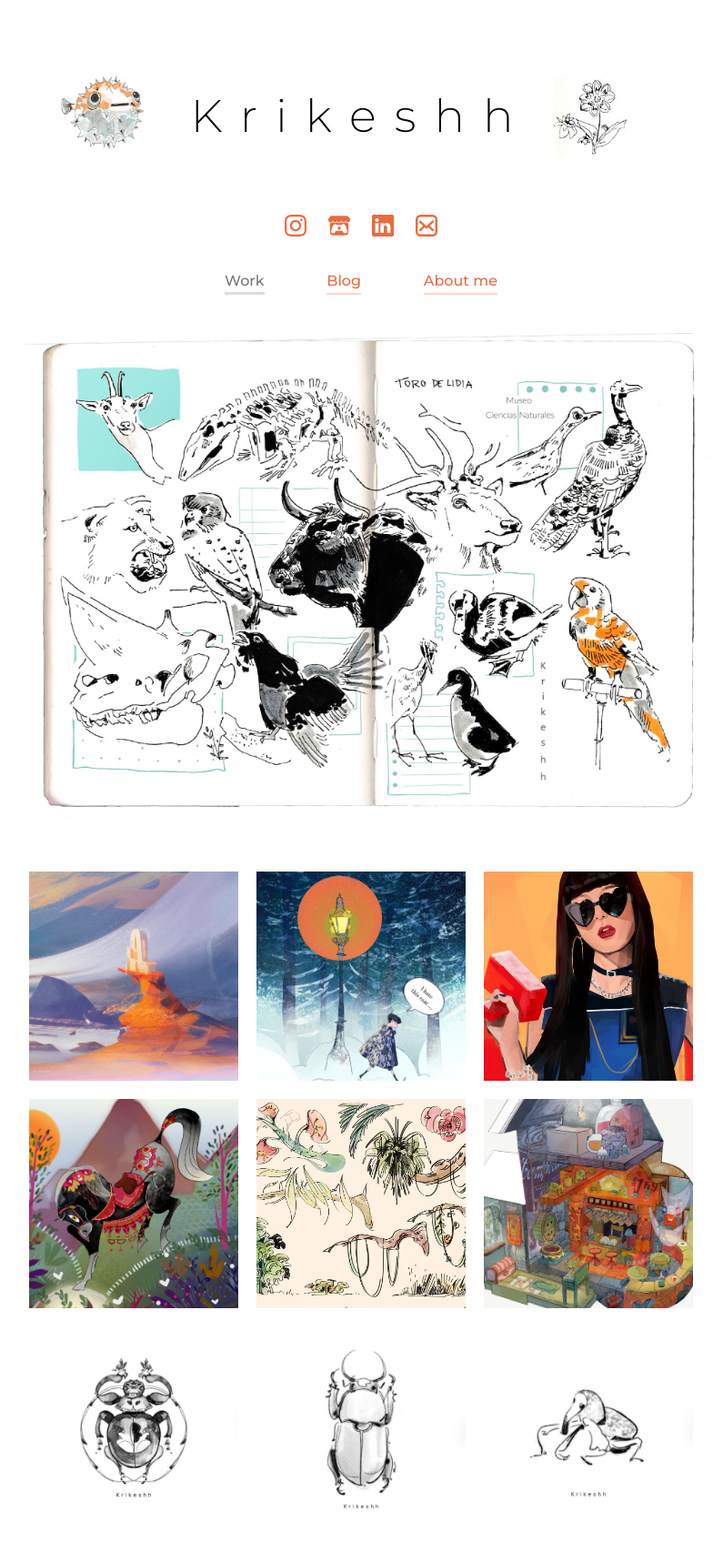
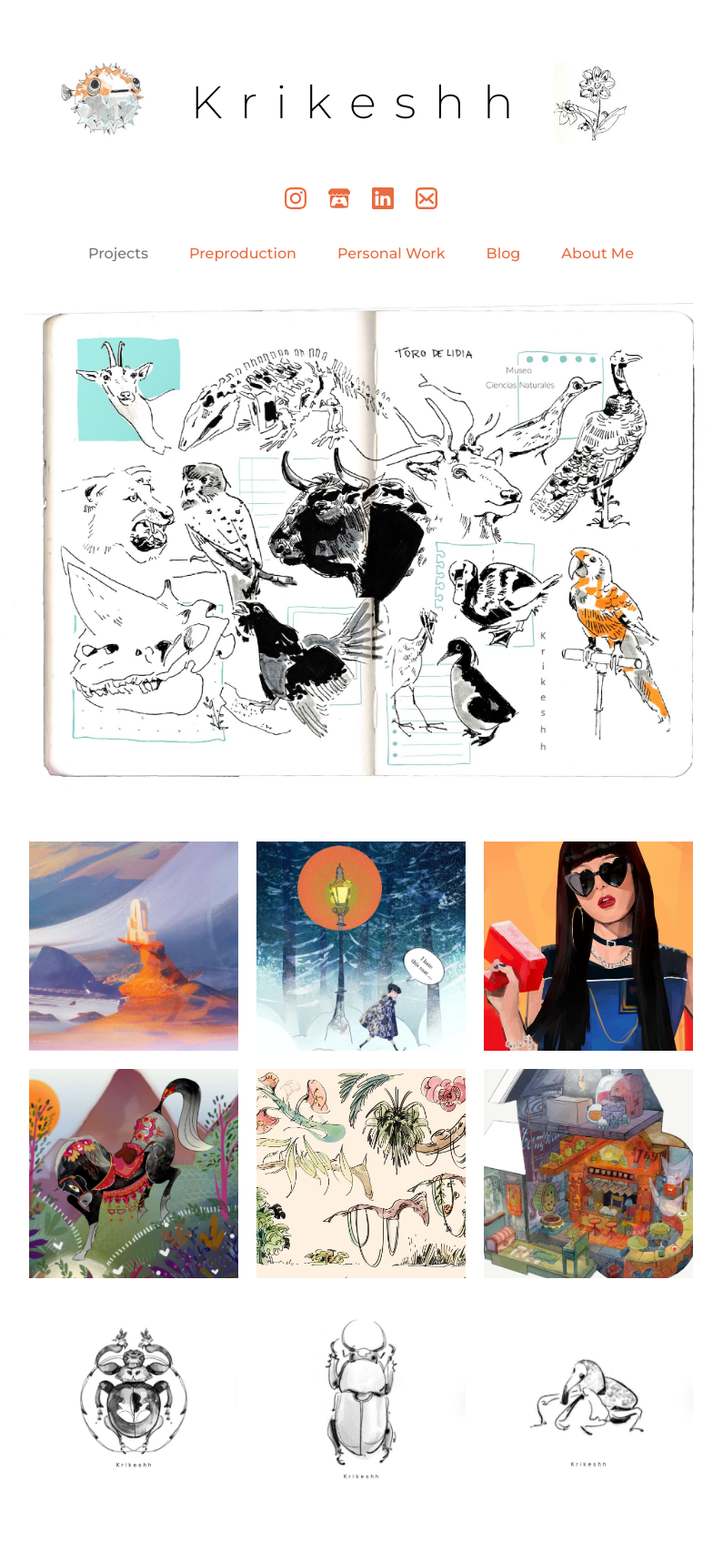
Before and after one commit to antimundo/krikeshh-web, a Jekyll site: the page built from index.html, in a window 1280 px wide. Shown: the whole page at 91% size, without its empty margins (243-1038 px from the left). Built offline with Jekyll 4.4.1, drawn with Linux system fonts in a browser that asks for light colours; after the commit the page ends 1673 px from its top, so only the background shows below that.

Commit message:
Add personal work and preproduction categories

```diff
--- a/_data/navigation.yml
+++ b/_data/navigation.yml
@@ -1,6 +1,10 @@
-- name: Work
+- name: Projects
   link: /
+- name: Preproduction
+  link: /preproduction.html
+- name: Personal Work
+  link: /personal-work.html
 - name: Blog
   link: /blog.html
-- name: About me
+- name: About Me
   link: /about.html
--- a/_sass/main.scss
+++ b/_sass/main.scss
@@ -51,7 +51,7 @@ header > div {
 header > div > h1 {
     font-weight: 250;
     font-size: 50px;
-    padding: 55px 0 45px 0;
+    padding: 40px 0 30px 0;
     letter-spacing: 20px;
 }
 header > div > img {
@@ -70,19 +70,17 @@ header>div>p {
     margin-top: 35px;
     display: flex;
     width: 100%;
-    max-width: 300px;
+    max-width: 600px;
     justify-content: space-between;
 }
 
 .header-nav>a {
     font-weight: 500;
     padding-bottom: 3px;
-    border-bottom: 2px solid #ffd6c7;
 }
 
 .header-nav>.current {
     color: #777;
-    border-bottom: 3px solid #ddd;
 }
 
 /* section */
```
Also changed, not shown: personal-work.md (added, +8 -0 lines), preproduction.md (added, +8 -0 lines).
